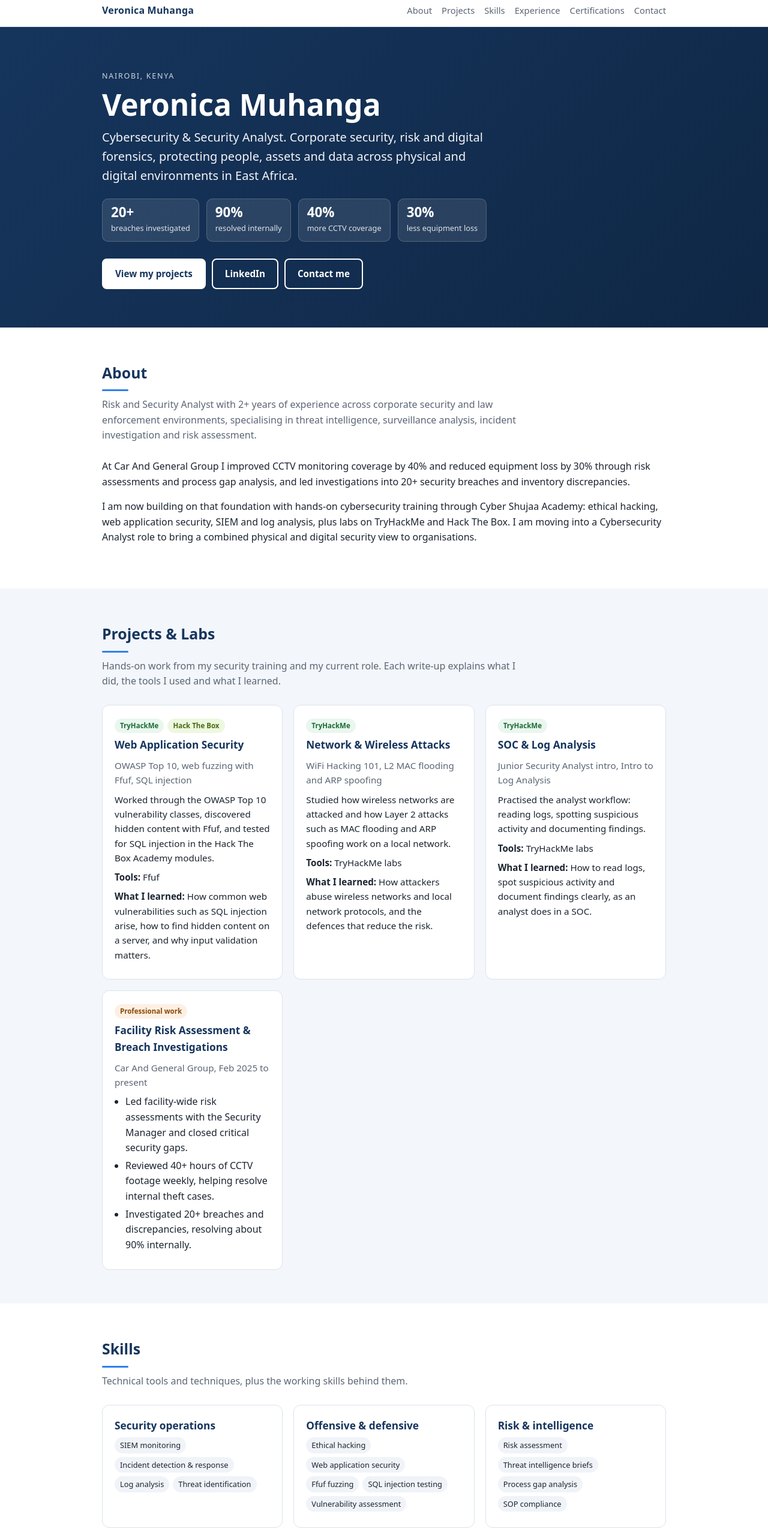
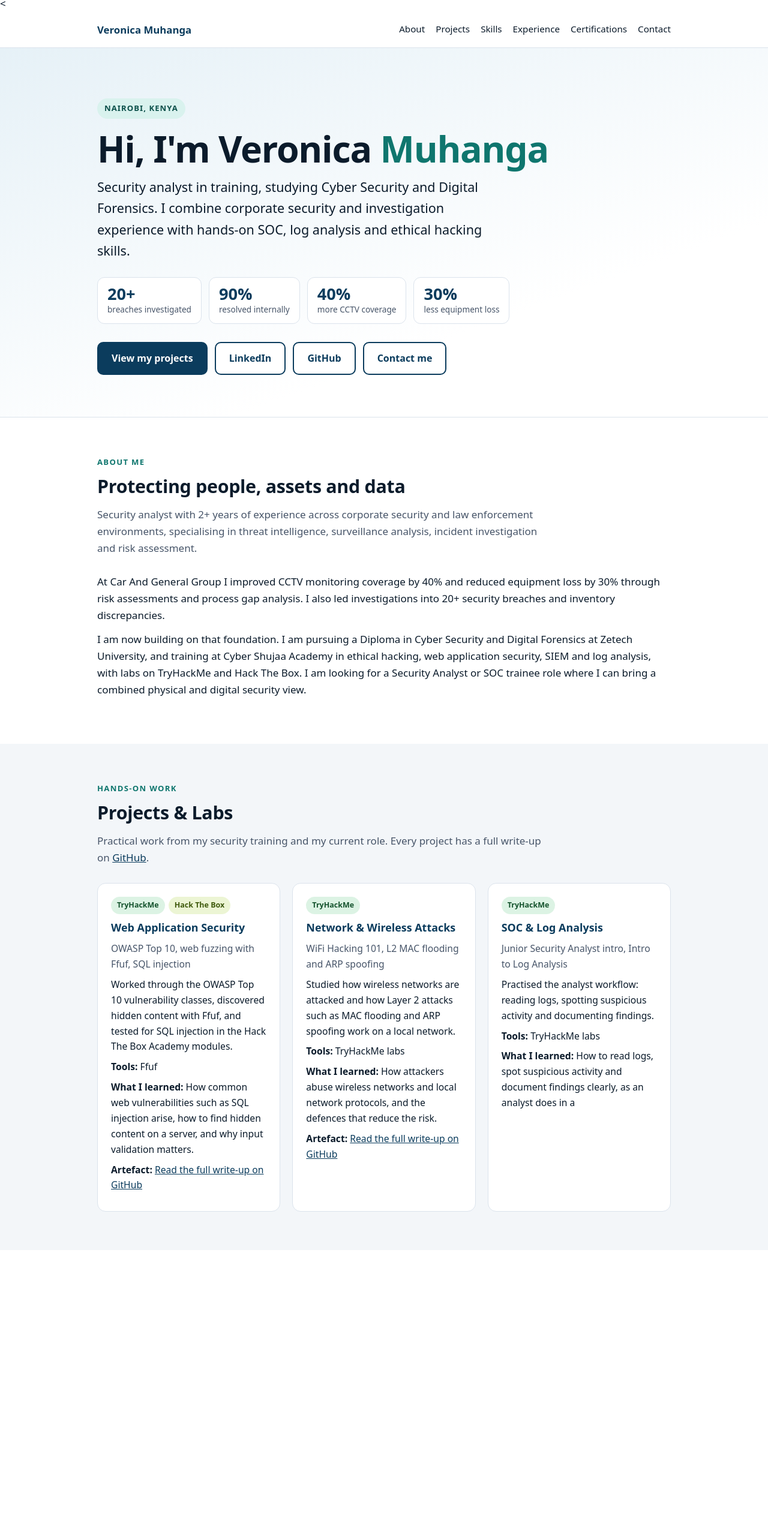
Before and after one commit to VeroniqueM914/VeroniqueM914.github.io, a plain HTML site: page index.html in a window 1280 px wide. Shown: the part 8-2572 px from the top of the page at 60% size. After the commit the page ends 2092 px from the top, so only its background shows below. Drawn offline with Linux system fonts and the light colour scheme.

Commit message:
Update index.html

```diff
--- a/index.html
+++ b/index.html
@@ -1,75 +1,99 @@
-<!doctype html>
+<<!doctype html>
 <html lang="en">
 <head>
 <meta charset="utf-8">
 <meta name="viewport" content="width=device-width, initial-scale=1">
-<title>Veronica Muhanga | Cybersecurity &amp; Security Analyst</title>
-<meta name="description" content="Portfolio of Veronica Muhanga, a Cybersecurity and Security Analyst in Nairobi, Kenya, specialising in corporate security, risk, threat intelligence and digital forensics.">
-<meta property="og:title" content="Veronica Muhanga | Cybersecurity &amp; Security Analyst">
-<meta property="og:description" content="Corporate security, risk and digital forensics. Hands-on web security, network attack and log analysis labs.">
+<title>Veronica Muhanga | Cybersecurity &amp; Digital Forensics</title>
+<meta name="description" content="Portfolio of Veronica Muhanga, a security analyst and Cyber Security and Digital Forensics student in Nairobi, Kenya, with experience in corporate security, risk, investigations and hands-on SOC and ethical hacking labs.">
+<meta property="og:title" content="Veronica Muhanga | Cybersecurity &amp; Digital Forensics">
+<meta property="og:description" content="Security analyst in training. Corporate security, breach investigations, SIEM and log analysis, ethical hacking labs.">
 <meta property="og:type" content="website">
 <style>
 :root{
-  --navy:#16355D; --navy-2:#1F4A82; --ink:#1b2430; --muted:#5a6675;
-  --bg:#ffffff; --soft:#f3f6fa; --line:#dbe3ee; --accent:#2f80ed;
+  --ink:#0b1b2b;
+  --muted:#475569;
+  --primary:#0b3c5d;
+  --accent:#0f766e;
+  --accent-soft:#d9f2ee;
+  --bg:#ffffff;
+  --soft:#f3f6f9;
+  --line:#dbe3ec;
 }
 *{box-sizing:border-box}
 html{scroll-behavior:smooth}
-body{margin:0;font-family:system-ui,-apple-system,"Segoe UI",Roboto,Helvetica,Arial,sans-serif;color:var(--ink);background:var(--bg);line-height:1.6;font-size:16px}
-a{color:var(--navy-2)}
-.wrap{max-width:980px;margin:0 auto;padding:0 20px}
-header.nav{position:sticky;top:0;z-index:10;background:rgba(255,255,255,.96);backdrop-filter:blur(6px);border-bottom:1px solid var(--line)}
-header.nav .wrap{display:flex;align-items:center;justify-content:space-between;gap:12px;padding-top:10px;padding-bottom:10px;flex-wrap:wrap}
-.brand{font-weight:700;color:var(--navy);text-decoration:none;letter-spacing:.2px}
-nav{display:flex;gap:4px 16px;flex-wrap:wrap}
-nav a{text-decoration:none;color:var(--muted);font-size:.92rem;padding:4px 0}
-nav a:hover{color:var(--navy)}
-.hero{background:linear-gradient(135deg,var(--navy) 0%,#0f2745 100%);color:#fff;padding:72px 0 64px}
-.hero .eyebrow{letter-spacing:.14em;text-transform:uppercase;font-size:.78rem;opacity:.8;margin:0 0 10px}
-.hero h1{font-size:clamp(2rem,6vw,3.1rem);line-height:1.1;margin:0 0 12px}
-.hero p.pos{font-size:clamp(1.02rem,2.6vw,1.25rem);margin:0 0 22px;max-width:640px;opacity:.95}
-.stats{display:flex;flex-wrap:wrap;gap:12px;margin:0 0 28px;padding:0;list-style:none}
-.stats li{background:rgba(255,255,255,.1);border:1px solid rgba(255,255,255,.18);border-radius:10px;padding:10px 14px;min-width:120px}
-.stats b{display:block;font-size:1.4rem;line-height:1.1}
-.stats span{font-size:.8rem;opacity:.85}
-.btns{display:flex;flex-wrap:wrap;gap:10px}
-.btn{display:inline-block;padding:11px 20px;border-radius:8px;text-decoration:none;font-weight:600;font-size:.95rem;border:2px solid #fff}
-.btn.solid{background:#fff;color:var(--navy)}
-.btn.ghost{color:#fff}
-.btn:hover{opacity:.9}
-section{padding:56px 0}
+body{margin:0;font-family:system-ui,-apple-system,"Segoe UI",Roboto,Helvetica,Arial,sans-serif;color:var(--ink);background:var(--bg);line-height:1.65;font-size:17px}
+a{color:var(--primary)}
+a:focus-visible,.btn:focus-visible{outline:3px solid var(--accent);outline-offset:2px}
+.wrap{max-width:1000px;margin:0 auto;padding:0 22px}
+
+/* nav */
+header.nav{position:sticky;top:0;z-index:10;background:rgba(255,255,255,.97);border-bottom:1px solid var(--line)}
+header.nav .wrap{display:flex;align-items:center;justify-content:space-between;gap:12px;padding-top:12px;padding-bottom:12px;flex-wrap:wrap}
+.brand{font-weight:800;color:var(--primary);text-decoration:none;font-size:1.05rem}
+nav{display:flex;gap:4px 18px;flex-wrap:wrap}
+nav a{text-decoration:none;color:var(--ink);font-size:.95rem;font-weight:500;padding:4px 0;border-bottom:2px solid transparent}
+nav a:hover{color:var(--accent);border-bottom-color:var(--accent)}
+
+/* hero: light background, dark text */
+.hero{background:linear-gradient(160deg,#e6f1f7 0%,#ffffff 70%);padding:84px 0 70px;border-bottom:1px solid var(--line)}
+.eyebrow{display:inline-block;background:var(--accent-soft);color:#0a4f49;font-weight:700;font-size:.82rem;letter-spacing:.08em;text-transform:uppercase;padding:6px 12px;border-radius:99px;margin:0 0 18px}
+.hero h1{font-size:clamp(2.4rem,7vw,3.8rem);line-height:1.05;margin:0 0 14px;color:var(--ink);letter-spacing:-.02em}
+.hero h1 span{color:var(--accent)}
+.pos{font-size:clamp(1.1rem,2.8vw,1.35rem);color:var(--ink);margin:0 0 26px;max-width:680px}
+.stats{display:flex;flex-wrap:wrap;gap:12px;margin:0 0 30px;padding:0;list-style:none}
+.stats li{background:#fff;border:1px solid var(--line);border-radius:12px;padding:12px 16px;min-width:130px}
+.stats b{display:block;font-size:1.7rem;line-height:1.1;color:var(--primary)}
+.stats span{font-size:.85rem;color:var(--muted)}
+.btns{display:flex;flex-wrap:wrap;gap:12px}
+.btn{display:inline-block;padding:12px 22px;border-radius:10px;text-decoration:none;font-weight:700;font-size:1rem;border:2px solid var(--primary)}
+.btn.solid{background:var(--primary);color:#fff}
+.btn.ghost{background:#fff;color:var(--primary)}
+.btn:hover{background:var(--accent);border-color:var(--accent);color:#fff}
+
+/* sections */
+section{padding:64px 0}
 section.alt{background:var(--soft)}
-h2{font-size:1.55rem;color:var(--navy);margin:0 0 6px}
-h2::after{content:"";display:block;width:44px;height:3px;background:var(--accent);margin-top:8px;border-radius:2px}
-.lead{color:var(--muted);margin:10px 0 26px;max-width:720px}
-.grid{display:grid;gap:18px;grid-template-columns:repeat(auto-fit,minmax(260px,1fr))}
-.card{background:#fff;border:1px solid var(--line);border-radius:12px;padding:20px}
-.card h3{margin:0 0 6px;font-size:1.08rem;color:var(--navy)}
-.card p{margin:8px 0;font-size:.95rem}
-.tag{display:inline-block;font-size:.72rem;font-weight:600;padding:3px 9px;border-radius:99px;background:#e8f0fb;color:var(--navy-2);margin:0 6px 6px 0}
-.tag.thm{background:#e9f7ee;color:#1d6b3a}
-.tag.htb{background:#eef7e0;color:#4a6b12}
-.tag.work{background:#fdf0e3;color:#8a4b0a}
-.meta{font-size:.84rem;color:var(--muted)}
-ul.clean{padding-left:18px;margin:8px 0}
-ul.clean li{margin:4px 0}
+.kicker{color:var(--accent);font-weight:700;font-size:.82rem;letter-spacing:.1em;text-transform:uppercase;margin:0 0 4px}
+h2{font-size:1.9rem;color:var(--ink);margin:0 0 8px;letter-spacing:-.01em}
+.lead{color:var(--muted);margin:6px 0 28px;max-width:740px}
+p{margin:0 0 12px}
+.grid{display:grid;gap:20px;grid-template-columns:repeat(auto-fit,minmax(270px,1fr))}
+.card{background:#fff;border:1px solid var(--line);border-radius:14px;padding:22px}
+.card h3{margin:0 0 6px;font-size:1.12rem;color:var(--primary)}
+.card p{margin:8px 0;font-size:.98rem}
+.tag{display:inline-block;font-size:.78rem;font-weight:700;padding:4px 10px;border-radius:99px;background:#e3eef6;color:var(--primary);margin:0 6px 8px 0}
+.tag.thm{background:#dcf3e4;color:#14532d}
+.tag.htb{background:#ecf5d4;color:#3f5a0c}
+.tag.work{background:#fde8d0;color:#7c3a06}
+.meta{font-size:.9rem;color:var(--muted)}
+ul.clean{padding-left:20px;margin:8px 0}
+ul.clean li{margin:5px 0}
 .skillbox h3{margin-top:0}
-.skillbox .tag{background:#f0f3f8;color:var(--ink);font-weight:500;font-size:.8rem}
-.tl{border-left:3px solid var(--line);margin-left:6px;padding-left:20px}
-.tl .item{margin-bottom:26px;position:relative}
-.tl .item::before{content:"";position:absolute;left:-29px;top:6px;width:13px;height:13px;border-radius:50%;background:var(--accent);border:3px solid #fff;box-shadow:0 0 0 2px var(--line)}
-.tl h3{margin:0;font-size:1.05rem;color:var(--navy)}
-.contact{background:var(--navy);color:#fff}
-.contact h2{color:#fff}
-.contact a{color:#fff}
-.contact .lead{color:#d6e2f3}
-.crow{display:flex;flex-wrap:wrap;gap:14px 36px;margin-top:10px}
-.crow div b{display:block;font-size:.78rem;text-transform:uppercase;letter-spacing:.1em;opacity:.75}
-footer{padding:22px 0;text-align:center;color:var(--muted);font-size:.85rem}
+.skillbox .tag{background:#eef2f6;color:var(--ink);font-weight:500;font-size:.85rem}
+
+/* timeline */
+.tl{border-left:3px solid var(--line);margin-left:6px;padding-left:24px;margin-top:24px}
+.tl .item{margin-bottom:28px;position:relative}
+.tl .item::before{content:"";position:absolute;left:-34px;top:7px;width:14px;height:14px;border-radius:50%;background:var(--accent);border:3px solid #fff;box-shadow:0 0 0 2px var(--line)}
+.tl h3{margin:0;font-size:1.1rem;color:var(--primary)}
+.tl p{margin:6px 0 0}
+
+/* contact */
+.contact{background:var(--primary);color:#fff}
+.contact h2,.contact .kicker{color:#fff}
+.contact .kicker{opacity:.8}
+.contact a{color:#fff;font-weight:600}
+.contact .lead{color:#e1ecf4}
+.crow{display:flex;flex-wrap:wrap;gap:18px 44px;margin-top:12px}
+.crow div b{display:block;font-size:.8rem;text-transform:uppercase;letter-spacing:.1em;opacity:.8;margin-bottom:2px}
+footer{padding:24px 0;text-align:center;color:var(--muted);font-size:.9rem}
+
 @media (max-width:560px){
-  .hero{padding:48px 0 44px}
-  section{padding:40px 0}
+  body{font-size:16px}
+  .hero{padding:52px 0 48px}
+  section{padding:46px 0}
   nav{gap:2px 14px}
+  .stats li{flex:1 1 calc(50% - 6px);min-width:0}
 }
 </style>
 </head>
@@ -94,8 +118,8 @@ footer{padding:22px 0;text-align:center;color:var(--muted);font-size:.85rem}
 <div class="hero">
   <div class="wrap">
     <p class="eyebrow">Nairobi, Kenya</p>
-    <h1>Veronica Muhanga</h1>
-    <p class="pos">Cybersecurity &amp; Security Analyst. Corporate security, risk and digital forensics, protecting people, assets and data across physical and digital environments in East Africa.</p>
+    <h1>Hi, I'm Veronica <span>Muhanga</span></h1>
+    <p class="pos">Security analyst in training, studying Cyber Security and Digital Forensics. I combine corporate security and investigation experience with hands-on SOC, log analysis and ethical hacking skills.</p>
     <ul class="stats" aria-label="Highlights">
       <li><b>20+</b><span>breaches investigated</span></li>
       <li><b>90%</b><span>resolved internally</span></li>
@@ -105,6 +129,7 @@ footer{padding:22px 0;text-align:center;color:var(--muted);font-size:.85rem}
     <div class="btns">
       <a class="btn solid" href="#projects">View my projects</a>
       <a class="btn ghost" href="https://www.linkedin.com/in/veronica-muhanga">LinkedIn</a>
+      <a class="btn ghost" href="https://github.com/veroniqueM914">GitHub</a>
       <a class="btn ghost" href="#contact">Contact me</a>
     </div>
   </div>
@@ -112,17 +137,19 @@ footer{padding:22px 0;text-align:center;color:var(--muted);font-size:.85rem}
 
 <section id="about">
   <div class="wrap">
-    <h2>About</h2>
-    <p class="lead">Risk and Security Analyst with 2+ years of experience across corporate security and law enforcement environments, specialising in threat intelligence, surveillance analysis, incident investigation and risk assessment.</p>
-    <p>At Car And General Group I improved CCTV monitoring coverage by 40% and reduced equipment loss by 30% through risk assessments and process gap analysis, and led investigations into 20+ security breaches and inventory discrepancies.</p>
-    <p>I am now building on that foundation with hands-on cybersecurity training through Cyber Shujaa Academy: ethical hacking, web application security, SIEM and log analysis, plus labs on TryHackMe and Hack The Box. I am moving into a Cybersecurity Analyst role to bring a combined physical and digital security view to organisations.</p>
+    <p class="kicker">About me</p>
+    <h2>Protecting people, assets and data</h2>
+    <p class="lead">Security analyst with 2+ years of experience across corporate security and law enforcement environments, specialising in threat intelligence, surveillance analysis, incident investigation and risk assessment.</p>
+    <p>At Car And General Group I improved CCTV monitoring coverage by 40% and reduced equipment loss by 30% through risk assessments and process gap analysis. I also led investigations into 20+ security breaches and inventory discrepancies.</p>
+    <p>I am now building on that foundation. I am pursuing a Diploma in Cyber Security and Digital Forensics at Zetech University, and training at Cyber Shujaa Academy in ethical hacking, web application security, SIEM and log analysis, with labs on TryHackMe and Hack The Box. I am looking for a Security Analyst or SOC trainee role where I can bring a combined physical and digital security view.</p>
   </div>
 </section>
 
 <section id="projects" class="alt">
   <div class="wrap">
+    <p class="kicker">Hands-on work</p>
     <h2>Projects &amp; Labs</h2>
-    <p class="lead">Hands-on work from my security training and my current role. Each write-up explains what I did, the tools I used and what I learned.</p>
+    <p class="lead">Practical work from my security training and my current role. Every project has a full write-up on <a href="https://github.com/veroniqueM914/security-lab-writeups">GitHub</a>.</p>
     <div class="grid">
 
       <article class="card">
@@ -132,6 +159,7 @@ footer{padding:22px 0;text-align:center;color:var(--muted);font-size:.85rem}
         <p>Worked through the OWASP Top 10 vulnerability classes, discovered hidden content with Ffuf, and tested for SQL injection in the Hack The Box Academy modules.</p>
         <p><b>Tools:</b> Ffuf</p>
         <p><b>What I learned:</b> How common web vulnerabilities such as SQL injection arise, how to find hidden content on a server, and why input validation matters.</p>
+        <p><b>Artefact:</b> <a href="https://github.com/veroniqueM914/security-lab-writeups#web-application-security">Read the full write-up on GitHub</a></p>
       </article>
 
       <article class="card">
@@ -141,6 +169,7 @@ footer{padding:22px 0;text-align:center;color:var(--muted);font-size:.85rem}
         <p>Studied how wireless networks are attacked and how Layer 2 attacks such as MAC flooding and ARP spoofing work on a local network.</p>
         <p><b>Tools:</b> TryHackMe labs</p>
         <p><b>What I learned:</b> How attackers abuse wireless networks and local network protocols, and the defences that reduce the risk.</p>
+        <p><b>Artefact:</b> <a href="https://github.com/veroniqueM914/security-lab-writeups#network-and-wireless-attacks">Read the full write-up on GitHub</a></p>
       </article>
 
       <article class="card">
@@ -149,104 +178,4 @@ footer{padding:22px 0;text-align:center;color:var(--muted);font-size:.85rem}
         <p class="meta">Junior Security Analyst intro, Intro to Log Analysis</p>
         <p>Practised the analyst workflow: reading logs, spotting suspicious activity and documenting findings.</p>
         <p><b>Tools:</b> TryHackMe labs</p>
-        <p><b>What I learned:</b> How to read logs, spot suspicious activity and document findings clearly, as an analyst does in a SOC.</p>
-      </article>
-
-      <article class="card">
-        <span class="tag work">Professional work</span>
-        <h3>Facility Risk Assessment &amp; Breach Investigations</h3>
-        <p class="meta">Car And General Group, Feb 2025 to present</p>
-        <ul class="clean">
-          <li>Led facility-wide risk assessments with the Security Manager and closed critical security gaps.</li>
-          <li>Reviewed 40+ hours of CCTV footage weekly, helping resolve internal theft cases.</li>
-          <li>Investigated 20+ breaches and discrepancies, resolving about 90% internally.</li>
-        </ul>
-      </article>
-
-    </div>
-  </div>
-</section>
-
-<section id="skills">
-  <div class="wrap">
-    <h2>Skills</h2>
-    <p class="lead">Technical tools and techniques, plus the working skills behind them.</p>
-    <div class="grid">
-      <div class="card skillbox"><h3>Security operations</h3>
-        <span class="tag">SIEM monitoring</span><span class="tag">Incident detection &amp; response</span><span class="tag">Log analysis</span><span class="tag">Threat identification</span></div>
-      <div class="card skillbox"><h3>Offensive &amp; defensive</h3>
-        <span class="tag">Ethical hacking</span><span class="tag">Web application security</span><span class="tag">Ffuf fuzzing</span><span class="tag">SQL injection testing</span><span class="tag">Vulnerability assessment</span></div>
-      <div class="card skillbox"><h3>Risk &amp; intelligence</h3>
-        <span class="tag">Risk assessment</span><span class="tag">Threat intelligence briefs</span><span class="tag">Process gap analysis</span><span class="tag">SOP compliance</span></div>
-      <div class="card skillbox"><h3>Investigation</h3>
-        <span class="tag">CCTV analysis</span><span class="tag">Breach investigation</span><span class="tag">Incident reporting</span><span class="tag">Criminal investigation fundamentals</span></div>
-      <div class="card skillbox"><h3>Working skills</h3>
-        <span class="tag">Analytical thinking</span><span class="tag">Attention to detail</span><span class="tag">Report writing</span><span class="tag">Mentoring</span><span class="tag">Problem solving under pressure</span></div>
-    </div>
-  </div>
-</section>
-
-<section id="experience" class="alt">
-  <div class="wrap">
-    <h2>Experience &amp; Education</h2>
-    <div class="tl" style="margin-top:22px">
-      <div class="item">
-        <h3>Security and Investigation (Contract)</h3>
-        <div class="meta">Car And General Group, Nairobi &nbsp;|&nbsp; Feb 2025 to present</div>
-        <p>Corporate security operations alongside the Security Manager: risk assessments, CCTV monitoring, breach investigations, incident reporting and intelligence briefs.</p>
-      </div>
-      <div class="item">
-        <h3>Student Intern</h3>
-        <div class="meta">National Police Service, Embakasi Police Station &nbsp;|&nbsp; May to Aug 2023</div>
-        <p>Practical experience in security management, applying training in criminal law, crime prevention and forensic psychology.</p>
-      </div>
-      <div class="item">
-        <h3>Mentor (Volunteer)</h3>
-        <div class="meta">Generation Kenya &nbsp;|&nbsp; Sep 2025 to Jan 2026</div>
-        <p>Coached graduates on networking, career planning, workplace communication and interview practice.</p>
-      </div>
-      <div class="item">
-        <h3>Security Analyst Certificate</h3>
-        <div class="meta">Cyber Shujaa Academy &nbsp;|&nbsp; Sep to Nov 2026</div>
-        <p>SIEM, incident response simulations, log analysis, threat detection and vulnerability assessment.</p>
-      </div>
-      <div class="item">
-        <h3>Criminology</h3>
-        <div class="meta">Mount Kenya University &nbsp;|&nbsp; Sep 2021 to May 2024</div>
-      </div>
-    </div>
-  </div>
-</section>
-
-<section id="certs">
-  <div class="wrap">
-    <h2>Certifications</h2>
-    <div class="grid" style="margin-top:20px">
-      <div class="card"><h3>Ethical Hacking</h3><p class="meta">Cyber Shujaa Academy</p></div>
-      <div class="card"><h3>Web Application Security</h3><p class="meta">Cyber Shujaa Academy</p></div>
-      <div class="card"><h3>Security Analyst</h3><p class="meta">Cyber Shujaa Academy</p></div>
-    </div>
-  </div>
-</section>
-
-<section id="contact" class="contact">
-  <div class="wrap">
-    <h2>Contact</h2>
-    <p class="lead">Open to Cybersecurity Analyst and SOC roles. Get in touch.</p>
-    <div class="crow">
-      <div><b>Email</b><a href="mailto:muhangavee@gmail.com">muhangavee@gmail.com</a></div>
-      <div><b>Phone</b><a href="tel:+254115688296">0115 688 296</a></div>
-      <div><b>LinkedIn</b><a href="https://www.linkedin.com/in/veronica-muhanga">linkedin.com/in/veronica-muhanga</a></div>
-      <div><b>Location</b>Nairobi, Kenya</div>
-    </div>
-  </div>
-</section>
-
-</main>
-
-<footer>
-  <div class="wrap">&copy; 2026 Veronica Muhanga &nbsp;|&nbsp; Last updated: November 2026</div>
-</footer>
-
-</body>
-</html>
+        <p><b>What I learned:</b> How to read logs, spot suspicious activity and document findings clearly, as an analyst does in a
```
